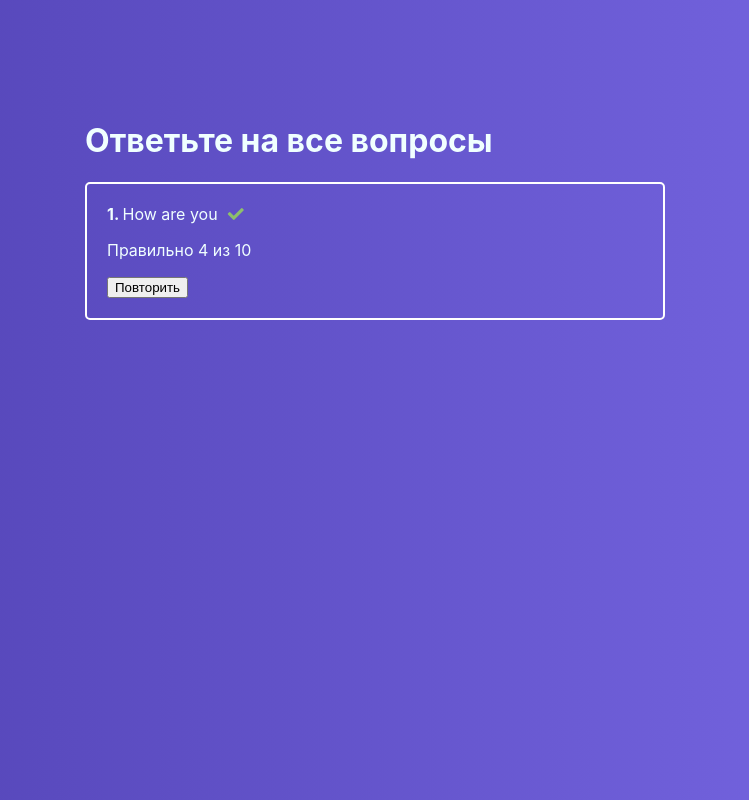
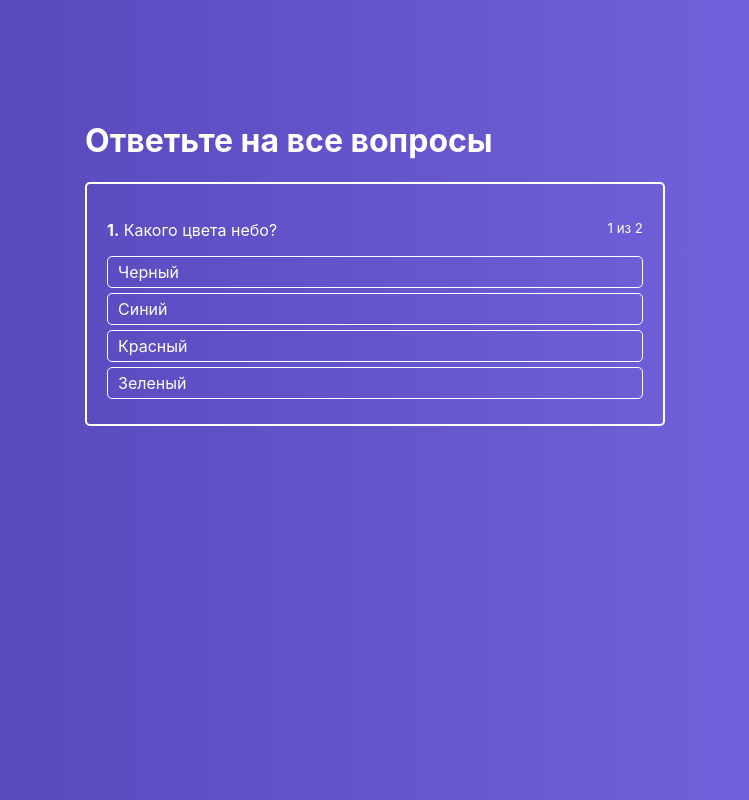
Before and after one commit to RuslanMGN174/react-quiz, a React (Create React App) app: page / in a window 1280 px wide. Shown: the whole page, without its empty margins (265-1014 px from the left). Built offline with nearby package versions, Linux system fonts and the light colour scheme.

Commit message:
react-quiz calculation results

```diff
--- a/src/components/ActiveQuiz/ActiveQuiz.js
+++ b/src/components/ActiveQuiz/ActiveQuiz.js
@@ -2,15 +2,18 @@ import React from 'react'
 import classes from './ActiveQuiz.module.css'
 import AnswersList from './AnswersList/AnswersList'
 
-const ActiveQuiz = props => (
+const ActiveQuiz = props => {
+  return (
     <div className={classes.ActiveQuiz}>
       <p className={classes.Question}>
       <span>
-        <strong>{props.questionNumber}.</strong>&nbsp;
+        <strong>{props.answerNumber}.</strong>&nbsp;
         {props.question}
       </span>
-      <small>Вопрос {props.questionNumber} из {props.quizLength}</small>
+
+        <small>{props.answerNumber} из { props.quizLength }</small>
       </p>
+
       <AnswersList
         state={props.state}
         answers={props.answers}
@@ -18,5 +21,6 @@ const ActiveQuiz = props => (
       />
     </div>
   )
+}
 
 export default ActiveQuiz
--- a/src/components/ActiveQuiz/ActiveQuiz.module.css
+++ b/src/components/ActiveQuiz/ActiveQuiz.module.css
@@ -1,6 +1,6 @@
 .ActiveQuiz {
     padding: 20px;
-    color: azure;
+    color: #fff;
     border: 2px solid #fff;
     border-radius: 5px;
     margin: 0 10px;
--- a/src/components/ActiveQuiz/AnswersList/AnswerItem/AnswerItem.js
+++ b/src/components/ActiveQuiz/AnswersList/AnswerItem/AnswerItem.js
@@ -13,7 +13,7 @@ const AnswerItem = props => {
       className={cls.join(' ')}
       onClick={() => props.onAnswerClick(props.answer.id)}
     >
-      {props.answer.text}
+      { props.answer.text }
     </li>
   )
 }
--- a/src/components/ActiveQuiz/AnswersList/AnswersList.js
+++ b/src/components/ActiveQuiz/AnswersList/AnswersList.js
@@ -2,7 +2,8 @@ import React from 'react'
 import classes from './AnswersList.module.css'
 import AnswerItem from './AnswerItem/AnswerItem'
 
-const AnswersList = props => (
+const AnswersList = props => {
+  return (
     <ul className={classes.AnswersList}>
       { props.answers.map((answer, index) => {
         return (
@@ -16,5 +17,6 @@ const AnswersList = props => (
       }) }
     </ul>
   )
+}
 
 export default AnswersList
--- a/src/components/FinishedQuiz/FinishedQuiz.js
+++ b/src/components/FinishedQuiz/FinishedQuiz.js
@@ -2,18 +2,37 @@ import React from 'react'
 import classes from './FinishedQuiz.module.css'
 
 const FinishedQuiz = props => {
+  const successCount = Object.keys(props.results).reduce((total ,key) => {
+    if (props.results[key] === 'success') {
+      total++
+    }
+    return total
+  }, 0)
+
   return (
     <div className={classes.FinishedQuiz}>
       <ul>
-        <li>
-          <strong>1. </strong>
-          How are you
-          <i className={'fas fa-check ' + classes.success}/>
-        </li>
+        {props.quiz.map((quizItem, index) => {
+          const cls = [
+            'fas',
+            props.results[quizItem.id] === 'success' ? 'fas fa-check' : 'fas fa-times',
+            classes[props.results[quizItem.id]]
+          ]
+
+          return (
+            <li key={index}>
+              <strong>{index + 1}</strong>.&nbsp;
+              {quizItem.question}
+              <i className={cls.join(' ')}/>
+            </li>
+          )
+        })}
       </ul>
-      <p>Правильно 4 из 10</p>
+
+      <p>Правильно {successCount} из {props.quiz.length}</p>
+
       <div>
-        <button>Повторить</button>
+        <button onClick={props.onRetry}>Повторить</button>
       </div>
     </div>
   )
--- a/src/components/FinishedQuiz/FinishedQuiz.module.css
+++ b/src/components/FinishedQuiz/FinishedQuiz.module.css
@@ -1,6 +1,6 @@
 .FinishedQuiz {
     padding: 20px;
-    color: azure;
+    color: #fff;
     border: 2px solid #fff;
     border-radius: 5px;
     box-sizing: border-box;
@@ -9,11 +9,11 @@
 
 .FinishedQuiz ul {
     list-style: none;
-    padding: 0px;
-    margin: 0px;
+    padding: 0;
+    margin: 0;
 }
 
-.FinishedQuiz ul li i{
+.FinishedQuiz ul li i {
     margin-left: 10px;
 }
 
--- a/src/containers/Quiz/Quiz.js
+++ b/src/containers/Quiz/Quiz.js
@@ -5,25 +5,26 @@ import FinishedQuiz from '../../components/FinishedQuiz/FinishedQuiz'
 
 class Quiz extends Component {
   state = {
-    isFinished: true,
-    questionNumber: 0,
-    answerState: null,
+    results: {}, // {[id]: 'success', 'error'}
+    isFinished: false,
+    activeQuestion: 0,
+    answerState: null, // { [id]: 'success' 'error' }
     quiz: [
       {
         question: 'Какого цвета небо?',
         rightAnswerId: 2,
-        questionId: 1,
+        id: 1,
         answers: [
           { text: 'Черный', id: 1 },
           { text: 'Синий', id: 2 },
           { text: 'Красный', id: 3 },
-          { text: 'Зелёный', id: 4 }
+          { text: 'Зеленый', id: 4 }
         ]
       },
       {
         question: 'В каком году основали Санкт-Петербург?',
         rightAnswerId: 3,
-        questionId: 2,
+        id: 2,
         answers: [
           { text: '1700', id: 1 },
           { text: '1702', id: 2 },
@@ -42,11 +43,18 @@ class Quiz extends Component {
       }
     }
 
-    const question = this.state.quiz[this.state.questionNumber]
+    const question = this.state.quiz[this.state.activeQuestion]
+    const results = this.state.results
+
     if (question.rightAnswerId === answerId) {
+      if (!results[question.id]) {
+        results[question.id] = 'success'
+      }
       this.setState({
-        answerState: { [answerId]: 'success' }
+        answerState: { [answerId]: 'success' },
+        results: results
       })
+
       const timeout = window.setTimeout(() => {
         if (this.isQuizFinished()) {
           this.setState({
@@ -54,21 +62,32 @@ class Quiz extends Component {
           })
         } else {
           this.setState({
-            questionNumber: this.state.questionNumber + 1,
+            activeQuestion: this.state.activeQuestion + 1,
             answerState: null
           })
         }
         window.clearTimeout(timeout)
       }, 1000)
     } else {
+      results[question.id] = 'error'
       this.setState({
-        answerState: { [answerId]: 'error' }
+        answerState: { [answerId]: 'error' },
+        results: results
       })
     }
   }
 
   isQuizFinished () {
-    return this.state.questionNumber + 1 === this.state.quiz.length
+    return this.state.activeQuestion + 1 === this.state.quiz.length
+  }
+
+  retryHandler = () => {
+    this.setState({
+      results: {}, // {[id]: 'success', 'error'}
+      isFinished: false,
+      activeQuestion: 0,
+      answerState: null, // { [id]: 'success' 'error' }
+    })
   }
 
   render () {
@@ -76,15 +95,20 @@ class Quiz extends Component {
       <div className={classes.Quiz}>
         <div className={classes.QuizWrapper}>
           <h1>Ответьте на все вопросы</h1>
+
           {
             this.state.isFinished
-              ? <FinishedQuiz/>
+              ? <FinishedQuiz
+                results={this.state.results}
+                quiz={this.state.quiz}
+                onRetry={this.retryHandler}
+              />
               : <ActiveQuiz
-                questionNumber={this.state.questionNumber + 1}
-                question={this.state.quiz[this.state.questionNumber].question}
-                answers={this.state.quiz[this.state.questionNumber].answers}
+                answers={this.state.quiz[this.state.activeQuestion].answers}
+                question={this.state.quiz[this.state.activeQuestion].question}
                 onAnswerClick={this.onAnswerClickHandler}
                 quizLength={this.state.quiz.length}
+                answerNumber={this.state.activeQuestion + 1}
                 state={this.state.answerState}
               />
           }
--- a/src/containers/Quiz/Quiz.module.css
+++ b/src/containers/Quiz/Quiz.module.css
@@ -8,7 +8,7 @@
 }
 
 .Quiz h1 {
-  color: azure;
+    color: #fff;
     margin-left: 10px;
 }
 
```
Also changed, not shown: src/hoc/Layout/Layout.js (+3 -4 lines), src/hoc/Layout/Layout.module.css (indentation only), 1 other file (tests, documents, lock files or other folders). Lines whose indentation alone changed are shown as unchanged.
